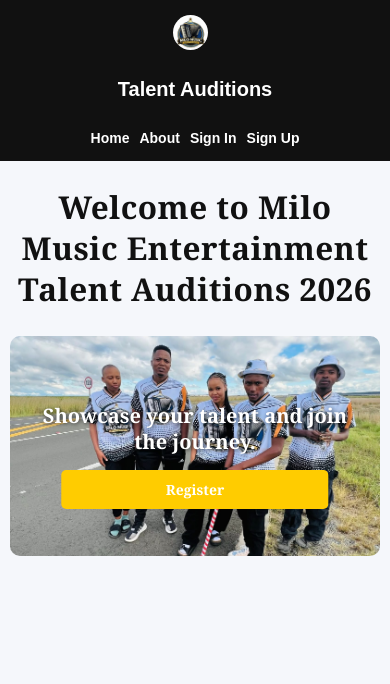
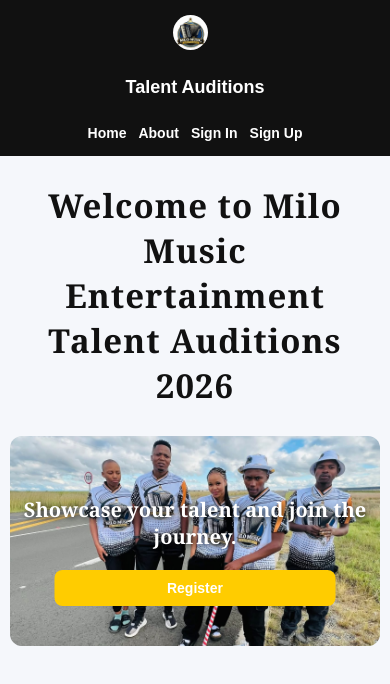
Before and after one commit to rethabile2333/milo_music_entertainment_talent_auditons_2026, a React (Create React App) app in the folder frontend/: page / in a window 390 px wide. Shown: the top 684 px of the page. Built offline with nearby package versions, Linux system fonts and the light colour scheme.

Commit message:
Update HomePage.css

```diff
--- a/frontend/src/components/HomePage.css
+++ b/frontend/src/components/HomePage.css
@@ -1,265 +1,324 @@
 .homepage {
   font-family: Arial, sans-serif;
+  width: 100%;
+  overflow-x: hidden;
 }
 
-/* Header styles */
+
+/* Header */
 .header {
   display: flex;
   justify-content: space-between;
   align-items: center;
   background: #111;
-  padding: 10px 20px;
+  padding: 12px 5%;
   color: white;
+  width: 100%;
+  box-sizing: border-box;
 }
+
 
 .logo-area {
   display: flex;
   align-items: center;
 }
 
+
 .logo {
-  width: 40px;
+  width: clamp(35px, 5vw, 50px);
   height: auto;
   margin-right: 10px;
 }
 
+
 .site-title {
-  font-size: 20px;
+  font-size: clamp(18px, 3vw, 26px);
   font-weight: bold;
 }
 
+
+.nav {
+  display: flex;
+  align-items: center;
+  gap: 20px;
+}
+
+
 .nav a {
-  margin-left: 15px;
   color: white;
   text-decoration: none;
-  font-size: 14px;
+  font-size: clamp(13px, 2vw, 16px);
 }
+
 
 .nav a:hover {
   text-decoration: underline;
 }
 
+
+
+/* Welcome Text */
 .welcome-text {
   text-align: center;
-  margin: 30px 0 10px;
-  font-size: 36px;
+  margin: 30px auto 15px;
+  padding: 0 15px;
+
+  font-size: clamp(22px, 4vw, 38px);
+
   font-family: "Playfair Display", Georgia, serif;
   font-weight: 700;
+
   color: #111;
   letter-spacing: 1px;
 }
 
-/* Banner with small centered picture */
+
+
+/* Banner */
 .banner {
+
   position: relative;
-  text-align: center;
+
+  width: 100%;
+  max-width: 900px;
+
   margin: 20px auto;
-  width: 630px;   /* fixed width for smaller size */
-  height: auto;
-}
 
-.banner-img {
-  width: 110%;
-  height: 400px; /* fixed height for smaller size */
-  display: block;
-  text-align: center;
-  border-radius: 8px; /* optional rounded corners */
-}
+  padding: 0 15px;
 
-/* Overlay content on top of the picture */
-.banner-overlay {
-  position: absolute;
-  top: 50%;              /* center vertically */
-  left: 50%;             /* center horizontally */
-  transform: translate(-50%, -50%);
-  text-align: center;
-  color: white;
-  font-size: 40px;
-  font-weight: bold;
-  font-family: "Georgia", serif;
-  text-shadow: 1px 1px 4px rgba(0,0,0,0.7);
-}
-
-.banner-overlay p {
-  margin-bottom: 20px;
-}
-
-.cta-btn {
-  background: #ffcc00;
-  border: none;
-  padding: 12px 24px;
-  font-size: 16px;
-  color: white;
-  font-weight: bold;
-  cursor: pointer;
-  border-radius: 6px;
-  font-family: "Georgia", serif;
-}
-
-.cta-btn:hover {
-  background: #e6b800;
-}
-
-/* ===========================
-   Responsive Design
-=========================== */
-
-@media (max-width: 900px) {
-
-  .header {
-    padding: 15px 20px;
+  box-sizing: border-box;
 }
 
 
-  .site-title {
-    font-size: 18px;
+
+.banner-img {
+
+  width: 100%;
+
+  height: clamp(220px, 45vw, 450px);
+
+  object-fit: cover;
+
+  display: block;
+
+  border-radius: 12px;
+
 }
 
 
-  .logo {
-    width: 35px;
+
+/* Text Overlay */
+.banner-overlay {
+
+  position: absolute;
+
+  top: 50%;
+  left: 50%;
+
+  transform: translate(-50%, -50%);
+
+  width: 90%;
+
+  text-align: center;
+
+  color: white;
+
+  font-size: clamp(20px, 5vw, 45px);
+
+  font-weight: bold;
+
+  font-family: Georgia, serif;
+
+  text-shadow: 2px 2px 6px rgba(0,0,0,.8);
+
 }
 
 
-  .nav a {
-    font-size: 13px;
-    margin-left: 10px;
+.banner-overlay p {
+
+  margin-bottom: 20px;
+
 }
 
 
-  .welcome-text {
-    font-size: 30px;
-    margin: 25px 15px 10px;
+
+/* Button */
+.cta-btn {
+
+  background:#ffcc00;
+
+  border:none;
+
+  padding: clamp(10px,2vw,14px) clamp(18px,4vw,30px);
+
+  font-size: clamp(14px,2vw,18px);
+
+  color:white;
+
+  font-weight:bold;
+
+  cursor:pointer;
+
+  border-radius:8px;
+
+}
+
+
+.cta-btn:hover {
+
+  background:#e6b800;
+
+}
+
+
+
+/* ===========================
+   Tablet
+=========================== */
+
+@media(max-width:900px){
+
+
+.header {
+
+  padding:15px 4%;
+
+}
+
+
+.nav {
+
+  gap:12px;
+
 }
 
 
 .banner {
-    width: 90%;
-    margin: 20px auto;
-  }
 
+  max-width:700px;
 
-  .banner-img {
-    width: 100%;
-    height: 350px;
-    object-fit: cover;
-  }
-
-
-  .banner-overlay {
-    font-size: 32px;
-    width: 90%;
-  }
-
-
-  .cta-btn {
-    padding: 11px 22px;
-    font-size: 15px;
 }
 
 }
 
 
 
-/* Mobile Devices */
-@media (max-width: 600px) {
+/* ===========================
+   Mobile
+=========================== */
+
+@media(max-width:600px){
 
 
 .header {
-    flex-direction: column;
-    gap: 15px;
-    text-align: center;
+
+  flex-direction:column;
+
+  gap:15px;
+
+  text-align:center;
+
 }
 
 
 .logo-area {
-    justify-content: center;
-  }
 
+  justify-content:center;
 
-  .site-title {
-    font-size: 20px;
 }
 
 
 .nav {
-    display: flex;
-    justify-content: center;
-    flex-wrap: wrap;
-    gap: 10px;
+
+  justify-content:center;
+
+  flex-wrap:wrap;
+
+  width:100%;
+
 }
 
 
 .nav a {
-    margin-left: 0;
-    font-size: 14px;
+
+  font-size:14px;
+
 }
 
 
 .welcome-text {
-    font-size: 24px;
-    line-height: 1.3;
-    letter-spacing: 0.5px;
-    margin-top: 20px;
+
+  margin-top:20px;
+
 }
 
 
 .banner {
-    width: 95%;
+
+  width:100%;
+
+  padding:0 10px;
+
 }
 
 
 .banner-img {
-    width: 100%;
-    height: 250px;
-    border-radius: 10px;
-    object-fit: cover;
+
+  height:250px;
+
 }
 
 
 .banner-overlay {
-    font-size: 24px;
-    line-height: 1.3;
-    width: 90%;
-  }
 
+  font-size:24px;
 
-  .banner-overlay p {
-    margin-bottom: 15px;
 }
 
 
 .cta-btn {
-    padding: 10px 18px;
-    font-size: 14px;
-    border-radius: 5px;
+
+  width:80%;
+
 }
 
 }
 
 
 
-/* Small Phones */
-@media (max-width: 400px) {
+/* ===========================
+   Small Phones
+=========================== */
+
+@media(max-width:400px){
 
 
-  .welcome-text {
-    font-size: 21px;
+.site-title {
+
+  font-size:18px;
+
 }
 
 
 .banner-img {
-    height: 220px;
+
+  height:210px;
+
 }
 
 
 .banner-overlay {
-    font-size: 20px;
+
+  font-size:20px;
+
 }
 
 
-  .cta-btn {
-    width: 80%;
+.welcome-text {
+
+  font-size:22px;
+
 }
 
+
 }
```
Lines whose indentation alone changed are shown as unchanged.
